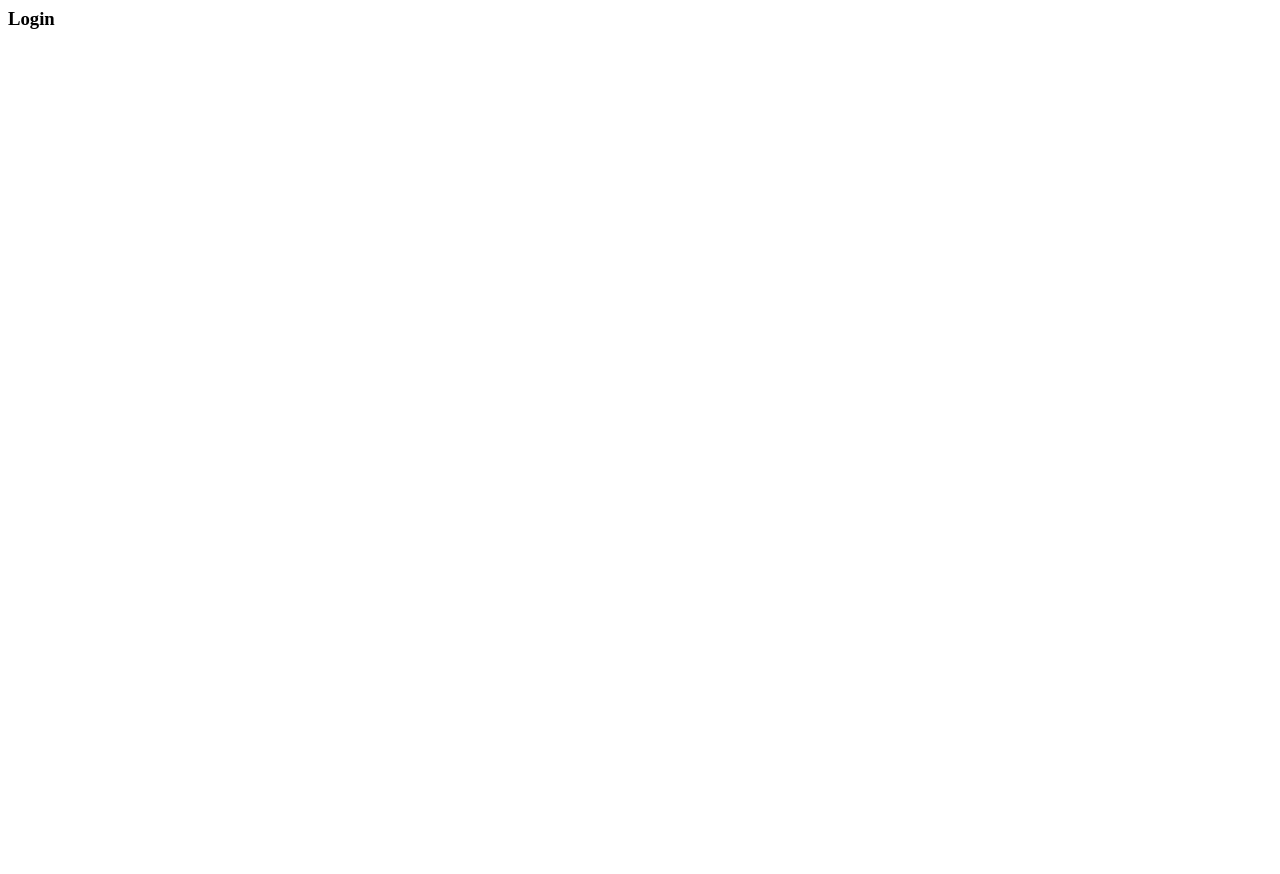
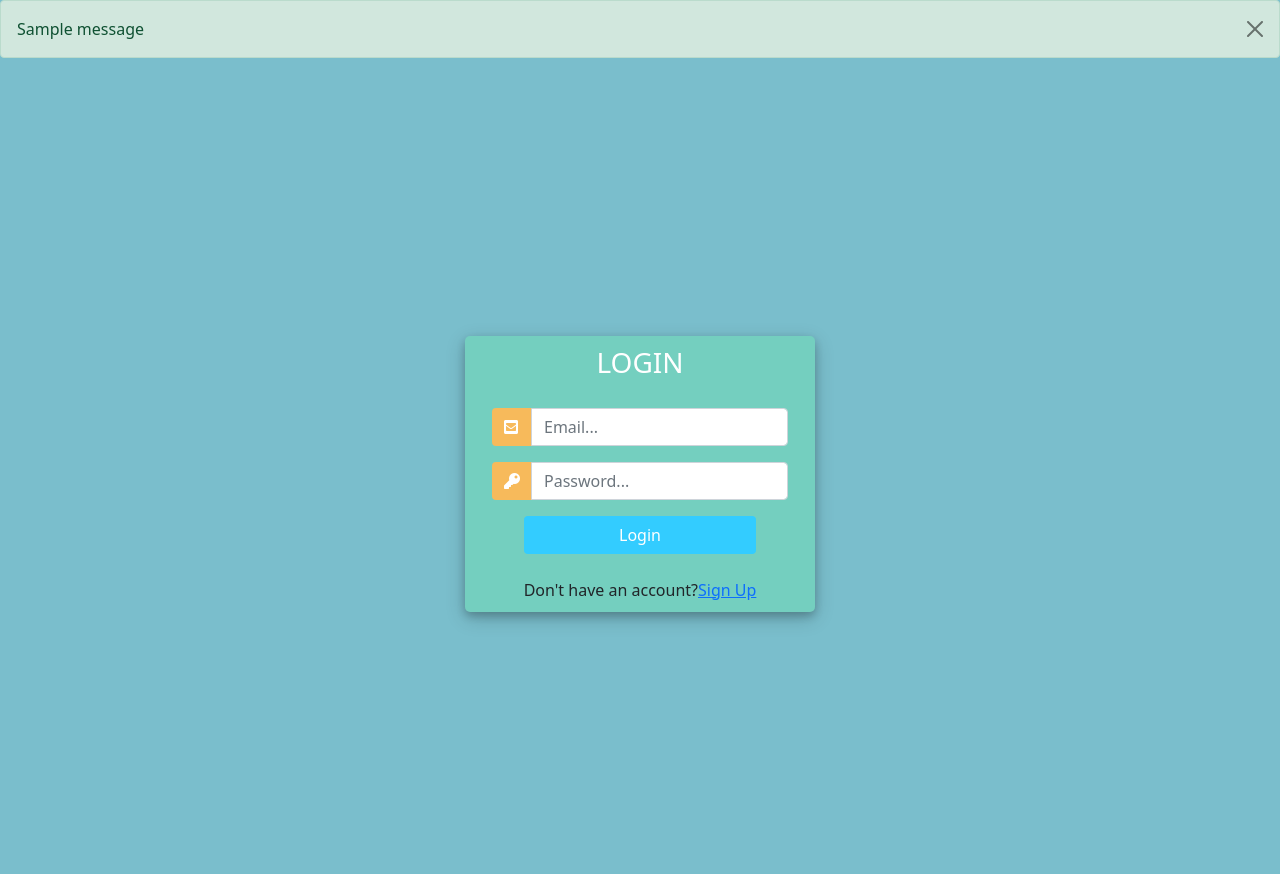
Before and after one commit to artem-shestakov/FamilyBudget, a Django app: page /login/ in a window 1280 px wide. Before the commit the page is almost empty. Before the commit the page ends 29 px from the top, so only its background shows below. Run offline with Django 4.2, Linux system fonts and the light colour scheme; tables that the repository leaves empty hold one stand-in row (values such as "Sample post"); one stand-in notice (Sample message) is shown; some libraries are stand-ins or nearby versions.

Commit message:
finished login/ register and logout views

```diff
--- /dev/null
+++ b/budget/urls.py
@@ -0,0 +1,6 @@
+from django.urls import path
+from . import views
+
+urlpatterns = [
+    path('', views.index, name='index'),
+]
--- a/budget/views.py
+++ b/budget/views.py
@@ -1,3 +1,7 @@
+from django.contrib.auth.decorators import login_required
 from django.shortcuts import render
 
-# Create your views here.
+@login_required(login_url='login')
+def index(request):
+    context = {}
+    return render(request, 'budget/index.html', context)
--- a/family_budget/urls.py
+++ b/family_budget/urls.py
@@ -18,5 +18,6 @@ from django.urls import path, include
 
 urlpatterns = [
     path('admin/', admin.site.urls),
-    path('', include('users.urls'))
+    path('', include('users.urls')),
+    path('', include('budget.urls')),
 ]
--- /dev/null
+++ b/requirements.txt
@@ -0,0 +1,3 @@
+asgiref==3.5.0
+Django==4.0.2
+sqlparse==0.4.2
--- /dev/null
+++ b/templates/budget/index.html
@@ -0,0 +1,3 @@
+<h1>Index</h1>
+<span>Hello, {{ request.user }}</span>
+<span><a href="{% url 'logout' %}">Logout</a></span>
--- a/templates/users/login.html
+++ b/templates/users/login.html
@@ -1 +1,132 @@
-<h3>Login</h3>
+<!DOCTYPE html>
+<html>
+
+<head>
+	<title>Login</title>
+    <link href="https://cdn.jsdelivr.net/npm/bootstrap@5.1.3/dist/css/bootstrap.min.css" rel="stylesheet" integrity="sha384-1BmE4kWBq78iYhFldvKuhfTAU6auU8tT94WrHftjDbrCEXSU1oBoqyl2QvZ6jIW3" crossorigin="anonymous">
+    <script src="https://cdn.jsdelivr.net/npm/bootstrap@5.1.3/dist/js/bootstrap.bundle.min.js" integrity="sha384-ka7Sk0Gln4gmtz2MlQnikT1wXgYsOg+OMhuP+IlRH9sENBO0LRn5q+8nbTov4+1p" crossorigin="anonymous"></script>
+	<script src="https://ajax.googleapis.com/ajax/libs/jquery/3.3.1/jquery.min.js"></script>
+	<link rel="stylesheet" href="https://use.fontawesome.com/releases/v5.6.1/css/all.css" integrity="sha384-gfdkjb5BdAXd+lj+gudLWI+BXq4IuLW5IT+brZEZsLFm++aCMlF1V92rMkPaX4PP" crossorigin="anonymous">
+
+
+	<style>
+		body,
+		html {
+			margin: 0;
+			padding: 0;
+			height: 100%;
+			background: #7abecc !important;
+		}
+		.user_card {
+			width: 350px;
+			margin-top: auto;
+			margin-bottom: auto;
+			background: #74cfbf;
+			position: relative;
+			display: flex;
+			justify-content: center;
+			flex-direction: column;
+			padding: 10px;
+			box-shadow: 0 4px 8px 0 rgba(0, 0, 0, 0.2), 0 6px 20px 0 rgba(0, 0, 0, 0.19);
+			-webkit-box-shadow: 0 4px 8px 0 rgba(0, 0, 0, 0.2), 0 6px 20px 0 rgba(0, 0, 0, 0.19);
+			-moz-box-shadow: 0 4px 8px 0 rgba(0, 0, 0, 0.2), 0 6px 20px 0 rgba(0, 0, 0, 0.19);
+			border-radius: 5px;
+
+		}
+
+		.form_container {
+			margin-top: 20px;
+		}
+
+		#form-title{
+			color: #fff;
+
+		}
+
+		.login_btn {
+			width: 100%;
+			background: #33ccff !important;
+			color: white !important;
+		}
+		.login_btn:focus {
+			box-shadow: none !important;
+			outline: 0px !important;
+		}
+		.login_container {
+			padding: 0 2rem;
+		}
+		.input-group-text {
+            height: 100%;
+            width: 40px;
+			background: #f7ba5b !important;
+			color: white !important;
+			border: 0 !important;
+			border-radius: 0.25rem 0 0 0.25rem !important;
+		}
+		.input_user,
+		.input_pass:focus {
+			box-shadow: none !important;
+			outline: 0px !important;
+		}
+
+		#messages{
+			background-color: grey;
+			color: #fff;
+			padding: 10px;
+			margin-top: 10px;
+		}
+	</style>
+
+</head>
+<body>
+    {% if messages%}
+        {% for message in messages %}
+            <div class="alert alert-{{ message.tags }} alert-dismissible fade show" role="alert">
+                {{ message }}
+                <button type="button" class="btn-close" data-bs-dismiss="alert" aria-label="Close"></button>
+            </div>
+        {% endfor %}
+    {% endif %}
+	<div class="container h-100">
+		<div class="d-flex justify-content-center h-100">
+			<div class="user_card">
+				<div class="d-flex justify-content-center">
+
+
+					<h3 id="form-title">LOGIN</h3>
+				</div>
+				<div class="d-flex justify-content-center form_container">
+					<form method="POST" action="">
+                        {% csrf_token %}
+						<div class="input-group mb-3">
+							<div class="input-group-append">
+								<span class="input-group-text"><i class="fas fa-envelope-square"></i></span>
+							</div>
+							<input type="text" name="email" placeholder="Email..." class="form-control">
+						</div>
+						<div class="input-group mb-2">
+							<div class="input-group-append">
+								<span class="input-group-text"><i class="fas fa-key"></i></span>
+							</div>
+								<input type="password" name="password" placeholder="Password..." class="form-control" >
+						</div>
+
+							<div class="d-flex justify-content-center mt-3 login_container">
+				 				<input class="btn login_btn" type="submit" value="Login">
+				   			</div>
+					</form>
+
+				</div>
+
+				<div class="mt-4">
+					<div class="d-flex justify-content-center links">
+						Don't have an account? <a href="{% url 'register' %}" class="ml-2">Sign Up</a>
+					</div>
+
+				</div>
+			</div>
+		</div>
+	</div>
+</body>
+
+</html>
--- a/users/urls.py
+++ b/users/urls.py
@@ -2,6 +2,7 @@ from django.urls import path
 from . import views
 
 urlpatterns = [
-    path('register/', views.registerPage, name='register'),
-    path('login/', views.loginPage, name='login')
+    path('register/', views.register_view, name='register'),
+    path('login/', views.login_view, name='login'),
+    path('logout/', views.logout_view, name='logout')
 ]
--- a/users/views.py
+++ b/users/views.py
@@ -1,21 +1,46 @@
+from django.contrib import messages
+from django.contrib.auth import authenticate, login, logout
 from django.contrib.auth.forms import UserCreationForm
-from django.shortcuts import render
+from django.shortcuts import render, redirect
 from . import forms
 
 
-def registerPage(request):
+def register_view(request):
+    # create form
     form = forms.UserSignUpForm()
 
+    # if register request
     if request.method == 'POST':
         form = forms.UserSignUpForm(request.POST)
         if form.is_valid():
             form.save()
+            messages.success(request, "Account was created")
+            return redirect('login')
 
     context = {
         'form': form
         }
     return render(request, 'users/register.html', context)
 
-def loginPage(request):
+def login_view(request):
+    # If user signed in go to home page
+    if request.user.is_authenticated:
+        return redirect('index')
+
+    # else go to login page
+    if request.method == 'POST':
+        email = request.POST.get('email')
+        password = request.POST.get('password')
+        user = authenticate(request, email=email, password=password)
+        if user is not None:
+            login(request, user)
+            return redirect('index')
+        else:
+            messages.warning(request, 'Email or login is incorrect')
     context = {}
     return render(request, 'users/login.html', context)
+
+def logout_view(request):
+    # logout user
+    logout(request)
+    return redirect('login')
```
Also changed, not shown: templates/users/register.html (+10 -11 lines), README.md (added), budget/migrations/0001_initial.py, budget/migrations/0002_initial.py, budget/migrations/0003_costs_is_active_incomes_is_active_savings_is_active.py (deleted), users/migrations/0001_initial.py, users/migrations/0002_alter_user_id.py (deleted).
